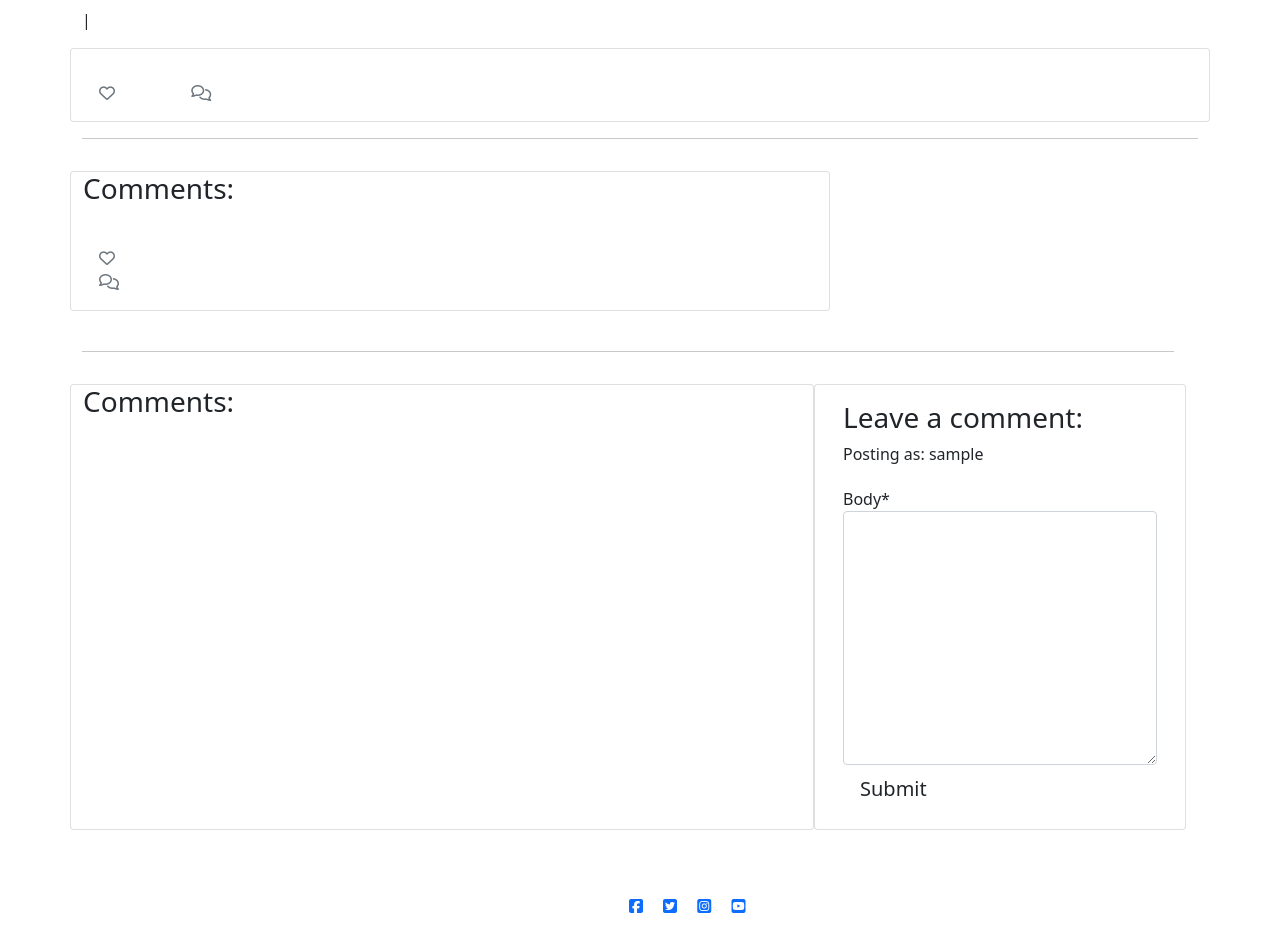
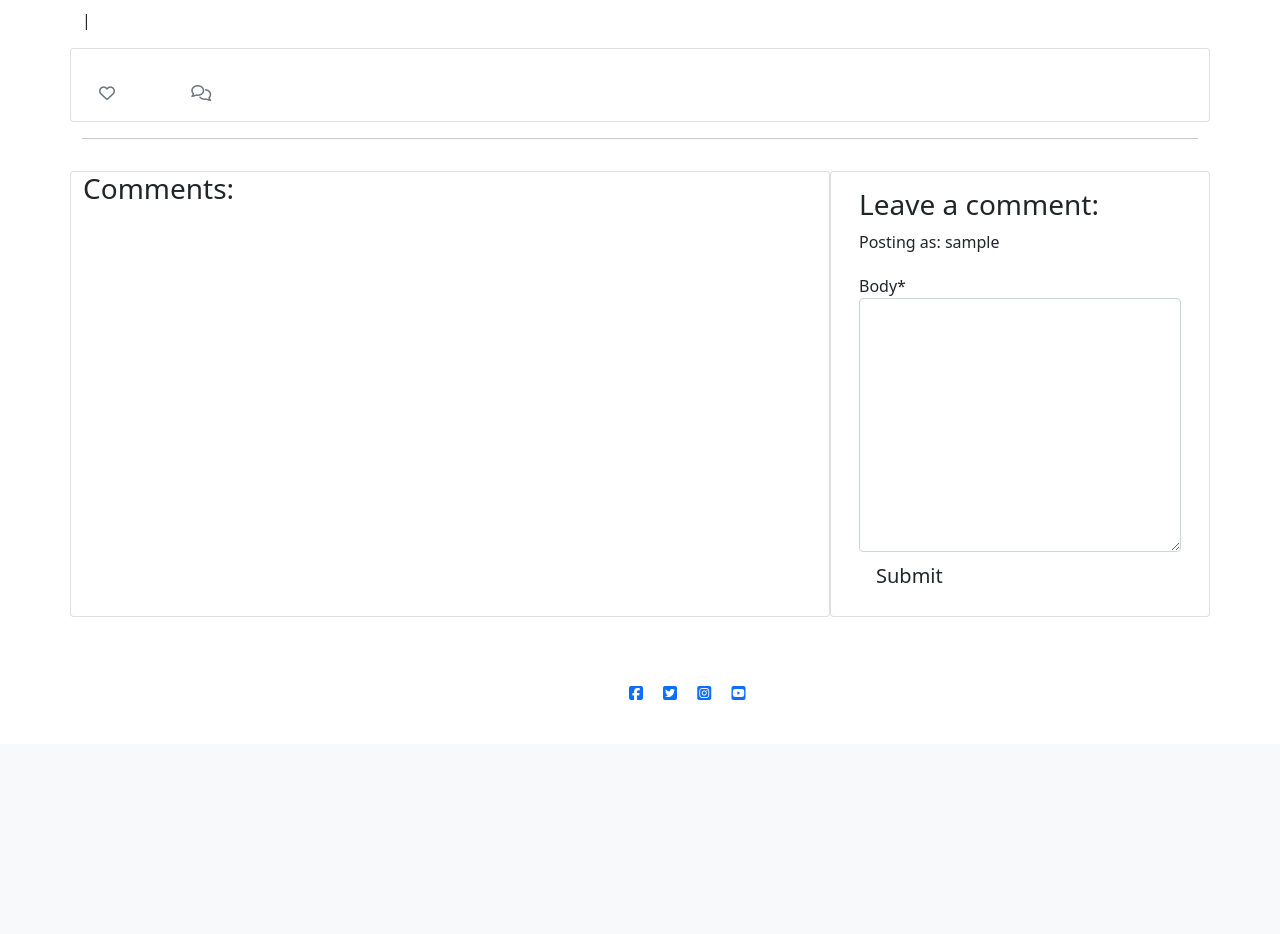
Before and after one commit to 0oSaraho0/pp4-kids-activity-site, a Django app: template ideas/templates/ideas/ideas_detail.html in a window 1280 px wide. Shown: the part 56-990 px from the top of the page. After the commit the page ends 756 px from the top, so only its background shows below. Run offline with Django 3.2, Linux system fonts and the light colour scheme; the template is opened without the code that fills it: values that come from a table or form of the project are taken from there, others are empty; the visitor is signed in with stand-in values (Sample User, id 1); some libraries are stand-ins or nearby versions.

Commit message:
update style on ideas_detail

```diff
--- a/ideas/templates/ideas/ideas_detail.html
+++ b/ideas/templates/ideas/ideas_detail.html
@@ -48,34 +48,6 @@
             <hr>
         </div>
     </div>
-    <div class="row">
-        <div class="col-md-8 card mb-4 mt-3">
-            <h3>Comments:</h3>
-            <div class="card-body">
-                <p class="card-text">
-                    {{ idea.content | safe }}
-                </p>
-                <div class="row">
-                    <div class="col-1">
-                        <div class="col-1">
-                            <strong class="text-secondary"><i class="far fa-heart"></i> {{ idea.number_of_likes }}
-                            </strong>
-                        </div>
-                        <div class="col-1">
-                            {% with comments.count as total_comments %}
-                            <strong class="text-secondary"><i class="far fa-comments"></i>
-                                {{ total_comments }}</strong>
-                            {% endwith %}
-                        </div>
-                    </div>
-                </div>
-            </div>
-        </div>
-        <div class="row">
-            <div class="col">
-                <hr>
-            </div>
-        </div>
         <div class="row">
             <div class="col-md-8 card mb-4  mt-3 ">
                 <h3>Comments:</h3>
@@ -95,6 +67,7 @@
             </div>
             <div class="col-md-4 card mb-4  mt-3 ">
                 <div class="card-body">
+
                     {% if user.is_authenticated %}
                     <h3>Leave a comment:</h3>
                     <p>Posting as: {{ user.username }}</p>
```
